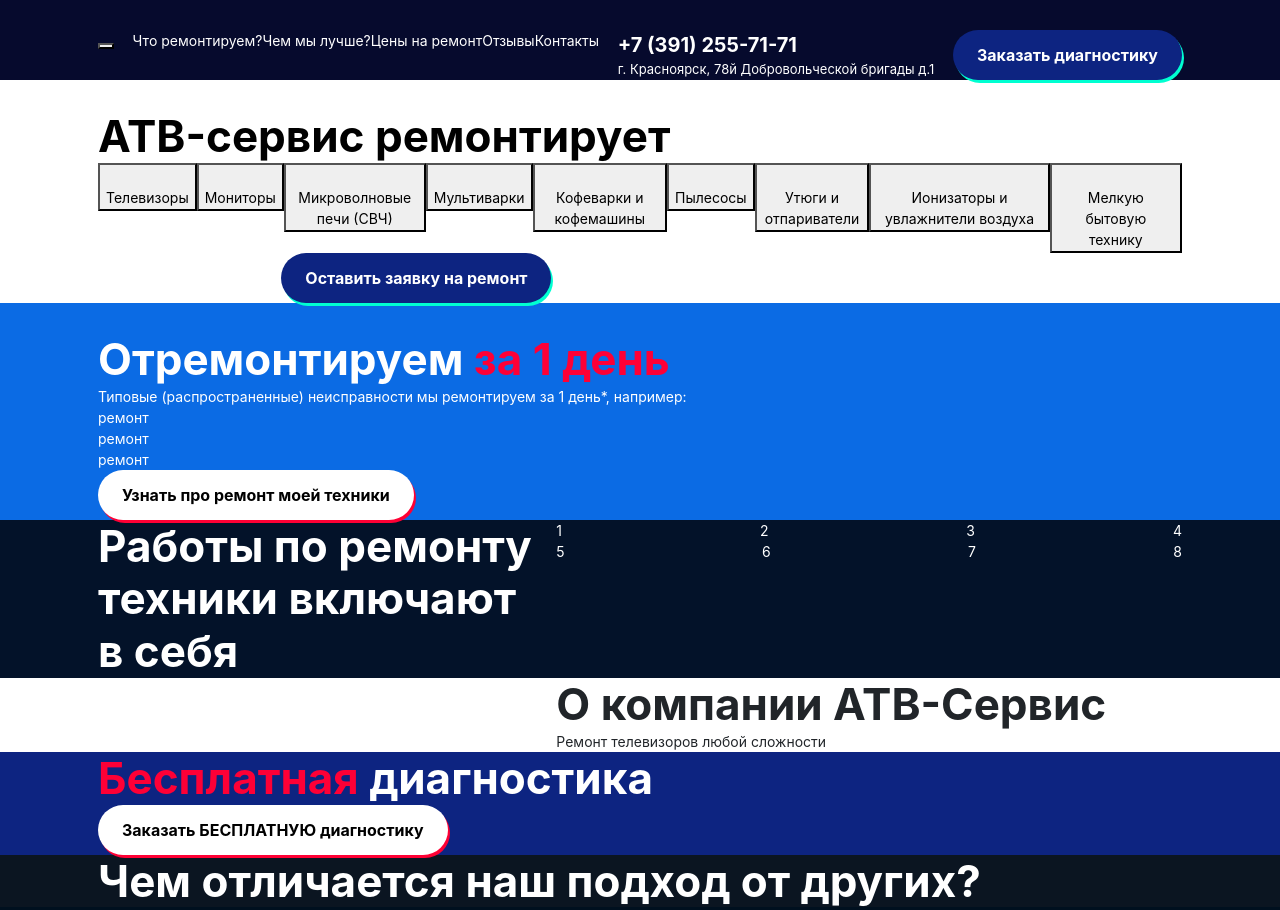
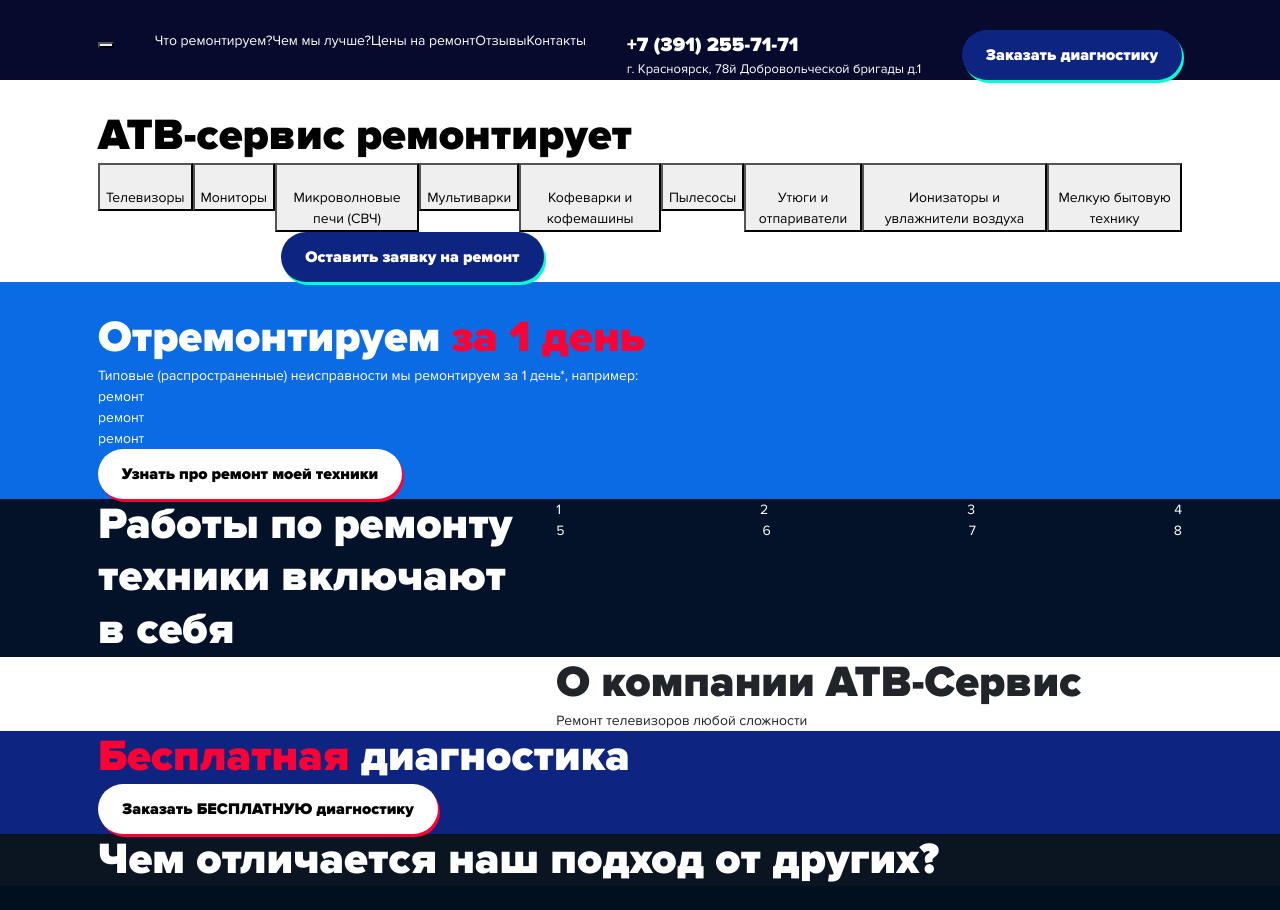
Before and after one commit to x404/atb, a website: page app/homepage.html in a window 1280 px wide. Shown: the top 910 px of the page. Drawn offline with nearby package versions, Linux system fonts and the light colour scheme; files that its build step writes are made by us from their sources.

Commit message:
Добавлен шрифт nova

```diff
--- a/app/template/scss/_base.scss
+++ b/app/template/scss/_base.scss
@@ -26,6 +26,7 @@
 
 
 body{
+	font-family: 'proxima-nova', sans-serif;
 	@include font-size(1.4);
 }
 
--- a/app/template/scss/_fonts.scss
+++ b/app/template/scss/_fonts.scss
@@ -1,21 +1,23 @@
 @font-face {
-    font-family: 'proxima';
+    font-family: 'proxima-nova';
     src: url('../fonts/ProximaNova-Semibold/proxima_nova_semibold.woff2') format('woff2'),
          url('../fonts/ProximaNova-Semibold/proxima_nova_semibold.woff') format('woff');
     font-weight: normal;
     font-style: normal;
     font-weight: 900;
+    font-display: swap;
 
 }
 
 
 @font-face {
-    font-family: 'proxima';
+    font-family: 'proxima-nova';
     src: url('../fonts/proxima_nova_black.woff2') format('woff2'),
          url('../fonts/proxima_nova_black.woff') format('woff');
     font-weight: normal;
     font-style: normal;
 	font-weight: 700;
+	font-display: swap;
 }
 
 
@@ -26,66 +28,73 @@
          url('../fonts/ProximaNova-BlackIt/proxima_nova_black_italic.woff') format('woff');
     font-weight: normal;
     font-style: normal;
+    font-display: swap;
 
 }
 
 
 
 @font-face {
-    font-family: 'proxima';
+    font-family: 'proxima-nova';
     src: url('../fonts/ProximaNova-Bold/proxima_nova_bold.woff2') format('woff2'),
          url('../fonts/ProximaNova-Bold/proxima_nova_bold.woff') format('woff');
-    font-weight: normal;
     font-style: normal;
     font-weight: 500;
+    font-display: swap;
 
 }
 
 
 @font-face {
-    font-family: 'proxima';
+    font-family: 'proxima-nova';
     src: url('../fonts/ProximaNova-Regular/proxima_nova_regular.woff2') format('woff2'),
          url('../fonts/ProximaNova-Regular/proxima_nova_regular.woff') format('woff');
-    font-weight: normal;
     font-style: normal;
     font-weight: 400;
+    font-display: swap;
 
 }
 
 
 @font-face {
-    font-family: 'proxima';
+    font-family: 'proxima-nova';
     src: url('../fonts/ProximaNova-Light/proxima_nova_light.woff2') format('woff2'),
          url('../fonts/ProximaNova-Light/proxima_nova_light.woff') format('woff');
-    font-weight: normal;
     font-style: normal;
     font-weight: 100;
+    font-display: swap;
 
 }
 
 
 @font-face {
-    font-family: 'proxima_novaregular_italic';
+    // font-family: 'proxima_novaregular_italic';
+    font-family: 'proxima-nova';
     src: url('../fonts/ProximaNova-RegularIt/proxima_nova_regular_italic.woff2') format('woff2'),
          url('../fonts/ProximaNova-RegularIt/proxima_nova_regular_italic.woff') format('woff');
     font-weight: normal;
-    font-style: normal;
+    font-style: italic;
+    font-display: swap;
 }
 
 @font-face {
-    font-family: 'proxima_novabold_italic';
+    // font-family: 'proxima_novabold_italic';
+    font-family: 'proxima-nova';
     src: url('../fonts/ProximaNova-BoldIt/proxima_nova_bold_italic.woff2') format('woff2'),
          url('../fonts/ProximaNova-BoldIt/proxima_nova_bold_italic.woff') format('woff');
-    font-weight: normal;
-    font-style: normal;
+    font-weight: bold;
+    font-style: italic;
+    font-display: swap;
 
 }
 
 
 @font-face {
-    font-family: 'proxima_novaextrabold_italic';
+    // font-family: 'proxima_novaextrabold_italic';
+    font-family: 'proxima-nova';
     src: url('../fonts/ProximaNova-ExtraboldIt/proxima_nova_extrabold_italic.woff2') format('woff2'),
          url('../fonts/ProximaNova-ExtraboldIt/proxima_nova_extrabold_italic.woff') format('woff');
-    font-weight: normal;
-    font-style: normal;
+    font-weight: 950;
+    font-style: italic;
+    font-display: swap;
 }
```
Also changed, not shown: app/template/css/styles.css.
